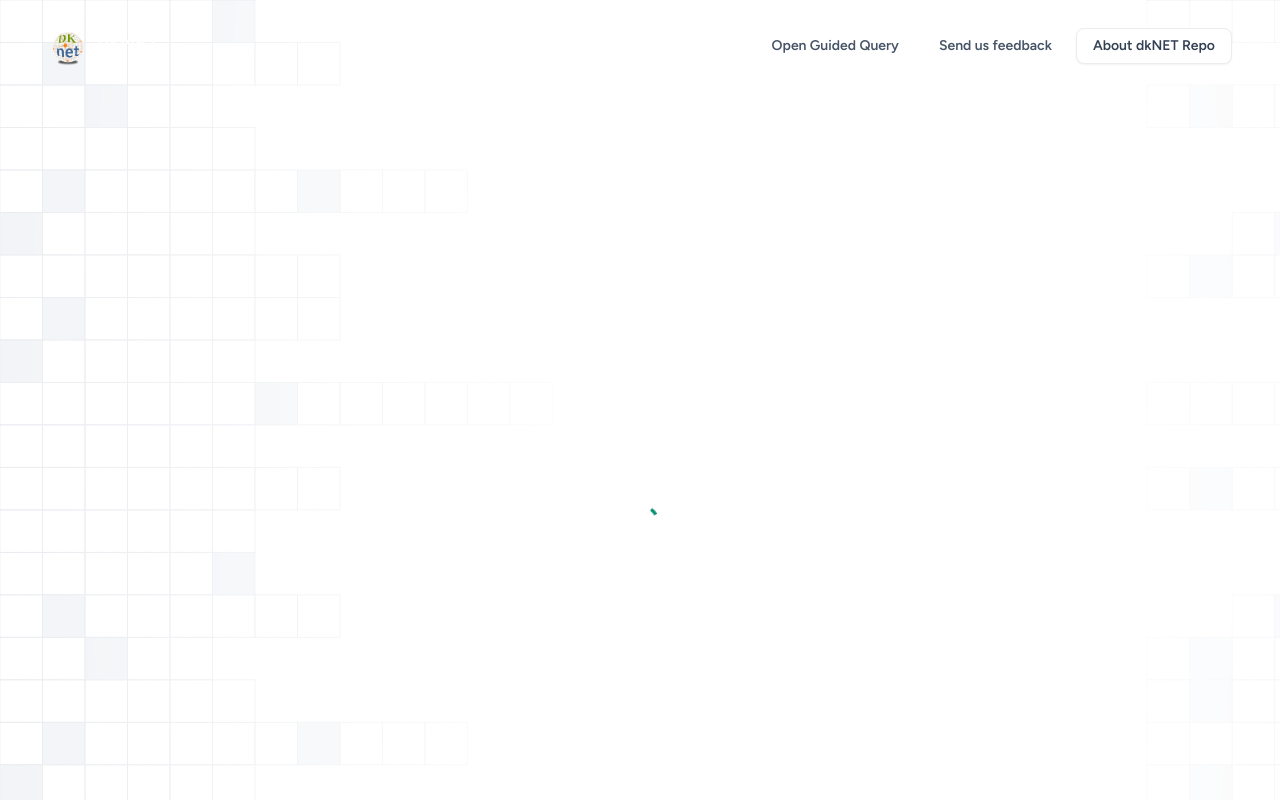
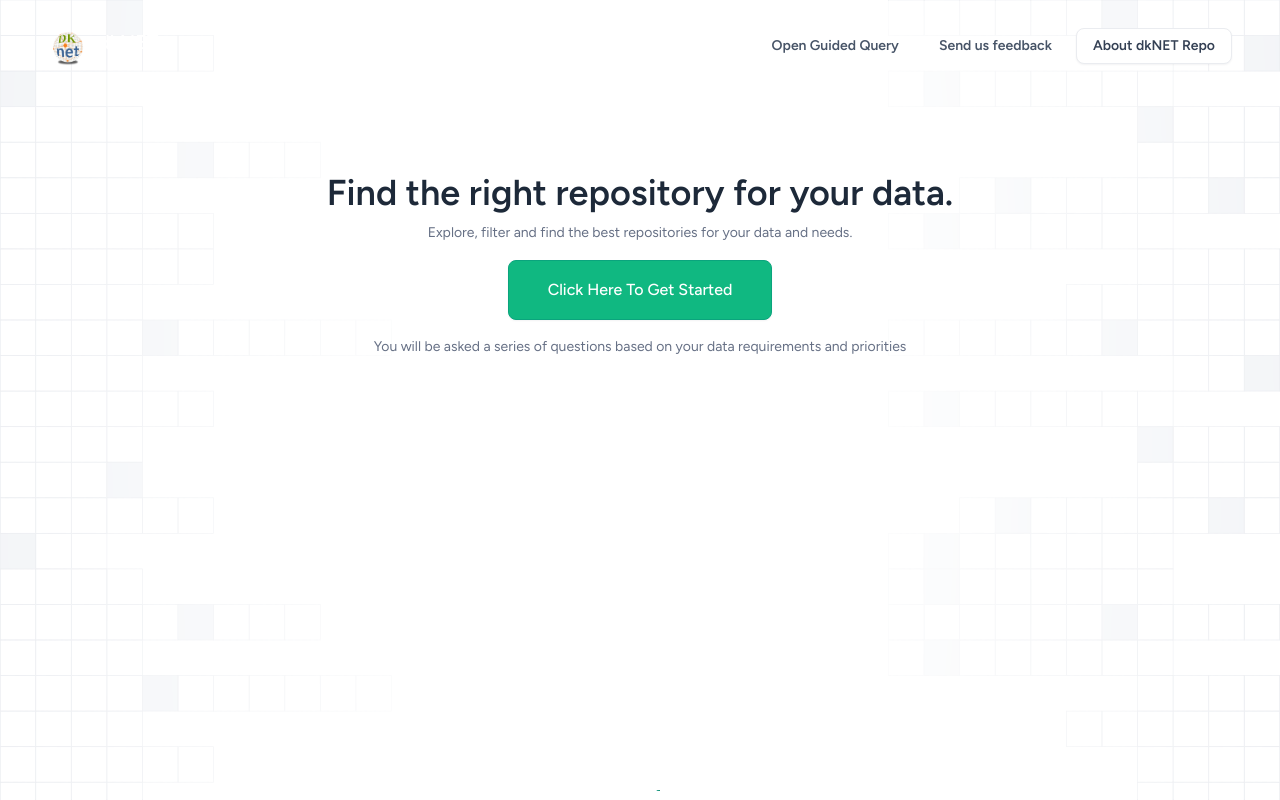
Before and after one commit to MetaCell/dknet, a React (Create React App) app in the folder applications/dknet/frontend/: page / in a window 1280 px wide. Shown: the top 800 px of the page. Built offline with nearby package versions, Linux system fonts and the light colour scheme; no server answers.

Commit message:
align show/hide scroll to top and floating cuttons

```diff
--- a/applications/dknet/frontend/src/Layouts/Main.tsx
+++ b/applications/dknet/frontend/src/Layouts/Main.tsx
@@ -1,4 +1,4 @@
-import React from 'react';
+import React, { useCallback } from 'react';
 
 //components
 import Header from "../components/Header";
@@ -13,12 +13,12 @@ import { useResponsive } from '../hooks/useResponsive';
 const MainLayout = ({ children }) => {
   const [open, setOpen] = React.useState(false);
   const { context } = useFilterContext();
-  const { allRepositories, allFilters, currentView } = context;
+  const { currentView } = context;
   const { screenSize } = useResponsive();
 
-  const viewFilterAssistant = () => {
+  const viewFilterAssistant = useCallback(() => {
     setOpen(true);
-  }
+  }, []);
 
   return (
     <Box sx={{
@@ -32,7 +32,7 @@ const MainLayout = ({ children }) => {
       <Container>
         <Header />
         {
-          (allRepositories.length === 0 && allFilters.length === 0) || currentView === 'repositories' ? <></> : (
+          currentView === 'launch' && (
             <Grid container spacing={2} justifyContent='center' textAlign='center' mt={screenSize === RESPONSIVE_BREAKPOINTS.TABLET ? 4 : 8}>
               <Grid item xs={12} sm={8}>
                 <Stack spacing={1}>
--- a/applications/dknet/frontend/src/components/CustomCheckboxesGroup.tsx
+++ b/applications/dknet/frontend/src/components/CustomCheckboxesGroup.tsx
@@ -45,9 +45,6 @@ const CustomCheckboxesGroup = ({ data }) => {
       filterValues: newFilterValues
     })
   }, [context, data.code, setContext]);
-
-  console.log(data.options);
-
 
   return (
     <Box display='flex' flexDirection='column' gap={1}>
--- a/applications/dknet/frontend/src/components/ScrollTop.tsx
+++ b/applications/dknet/frontend/src/components/ScrollTop.tsx
@@ -1,5 +1,5 @@
-import { Box, Button, IconButton } from "@mui/material";
-import React from "react";
+import { Box, Button, Fade, IconButton } from "@mui/material";
+import React, { useState, useEffect, useCallback } from "react";
 import { TopIcon } from "../assets/icons";
 import { vars } from "../theme/variables";
 import FiltersAssistantDialog from "./FilterAssistantDialog/FiltersAssistantDialog";
@@ -27,22 +27,42 @@ const scrollTop = () => {
 
 const ScrollToTop = () => {
   const [open, setOpen] = React.useState(false);
+  const [hasScrolled, setHasScrolled] = useState(false);
   const { context } = useFilterContext();
-  const isFilterValuesEmpty = isFiltersEmpty(context.filterValues);
-  const { allRepositories, allFilters, showAll } = context;
+  const { currentView } = context;
 
-  const showScrollToTop = (allRepositories.length > 0 && allFilters.length > 0) && (!isFilterValuesEmpty || showAll);
+  // Track scroll position to show/hide buttons
+  useEffect(() => {
+    const handleScroll = () => {
+      const scrollTop = window.pageYOffset || document.documentElement.scrollTop;
 
-  const openFilterAssistant = () => {
-    setOpen(true);
+      // Show buttons when scrolled down, hide when at top
+      if (scrollTop > 0) {
+        setHasScrolled(true);
+      } else {
+        setHasScrolled(false);
+      }
     };
 
-  if (!showScrollToTop) {
-    return null;
-  }
+    window.addEventListener('scroll', handleScroll);
+
+    // Check initial position
+    handleScroll();
+
+    return () => {
+      window.removeEventListener('scroll', handleScroll);
+    };
+  }, []);
+
+  const showScrollToTop = currentView === "repositories" && hasScrolled;
+
+  const openFilterAssistant = useCallback(() => {
+    setOpen(true);
+  }, []);
 
   return (
     <>
+      <Fade in={showScrollToTop} timeout={300}>
         <Box sx={{
           position: 'fixed',
           right: '1.5rem',
@@ -61,6 +81,7 @@ const ScrollToTop = () => {
             <TopIcon />
           </IconButton>
         </Box>
+      </Fade>
       <FiltersAssistantDialog open={open} setOpen={setOpen} />
     </>
   );
--- a/applications/dknet/frontend/src/pages/RepositoriesList.tsx
+++ b/applications/dknet/frontend/src/pages/RepositoriesList.tsx
@@ -82,6 +82,7 @@ const styles = {
 const RepositoriesList = () => {
   const [showGeneralist, setShowGeneralist] = useState(false);
   const [isAtBottom, setIsAtBottom] = useState(false);
+  const [hasScrolled, setHasScrolled] = useState(false);
   const { context } = useFilterContext();
   const { screenSize } = useResponsive();
 
@@ -99,12 +100,19 @@ const RepositoriesList = () => {
     });
   }, []);
 
-  // Handle scroll to detect bottom of page
+  // Handle scroll to detect bottom of page and track if user has scrolled
   useEffect(() => {
     const handleScroll = () => {
       const windowHeight = window.innerHeight;
       const documentHeight = document.documentElement.scrollHeight;
       const scrollTop = window.pageYOffset || document.documentElement.scrollTop;
+
+      // Check if user has scrolled away from top or is back at top
+      if (scrollTop > 0) {
+        setHasScrolled(true);
+      } else {
+        setHasScrolled(false);
+      }
 
       // Check if user is within 100px of the bottom
       const isNearBottom = windowHeight + scrollTop >= documentHeight - SCROLL_BOTTOM_SPACE;
@@ -162,7 +170,7 @@ const RepositoriesList = () => {
         </Grid>
       </Grid>
 
-      {repos.length > 0 && <Fade in={!isAtBottom} timeout={100}>
+      {repos.length > 0 && <Fade in={!isAtBottom && !hasScrolled} timeout={300}>
         <Box
           sx={styles.scrollOverlay}
         >
```
Lines whose indentation alone changed are shown as unchanged.
